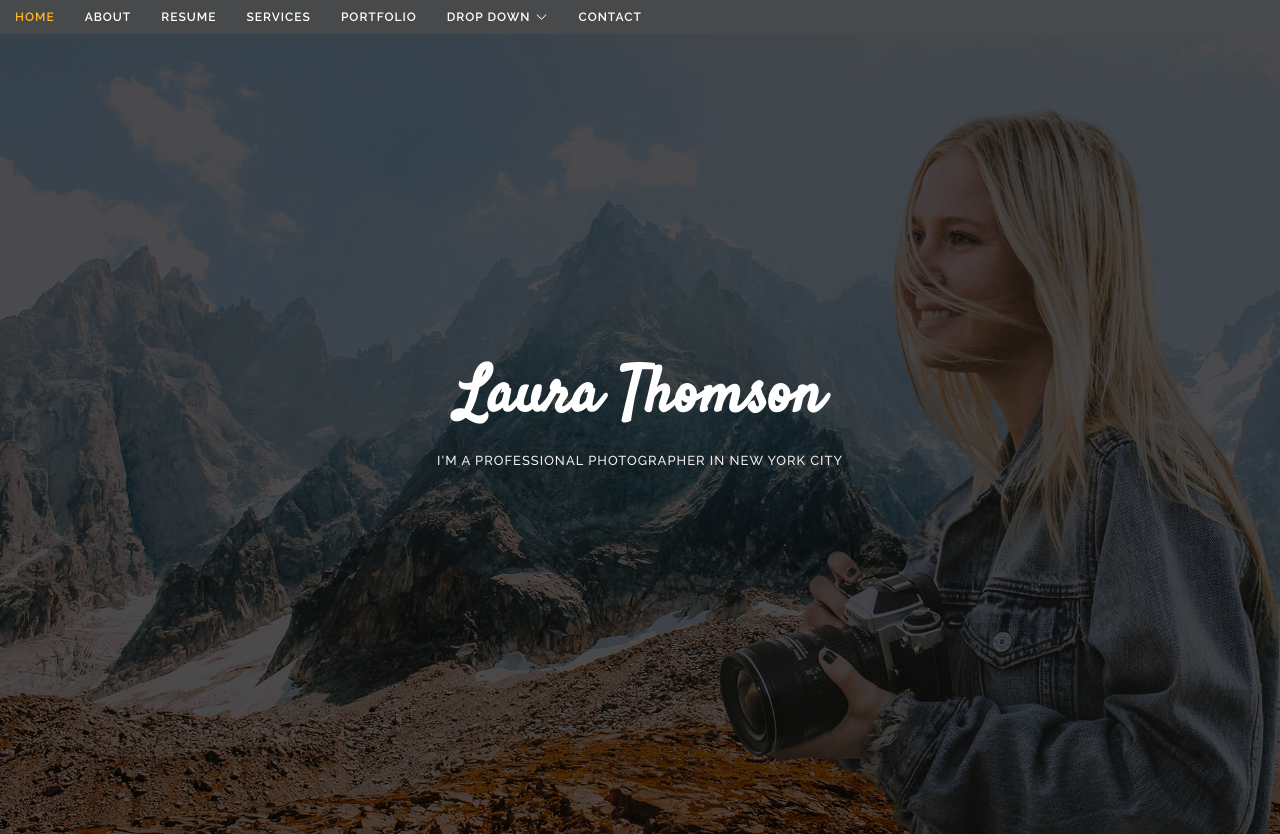
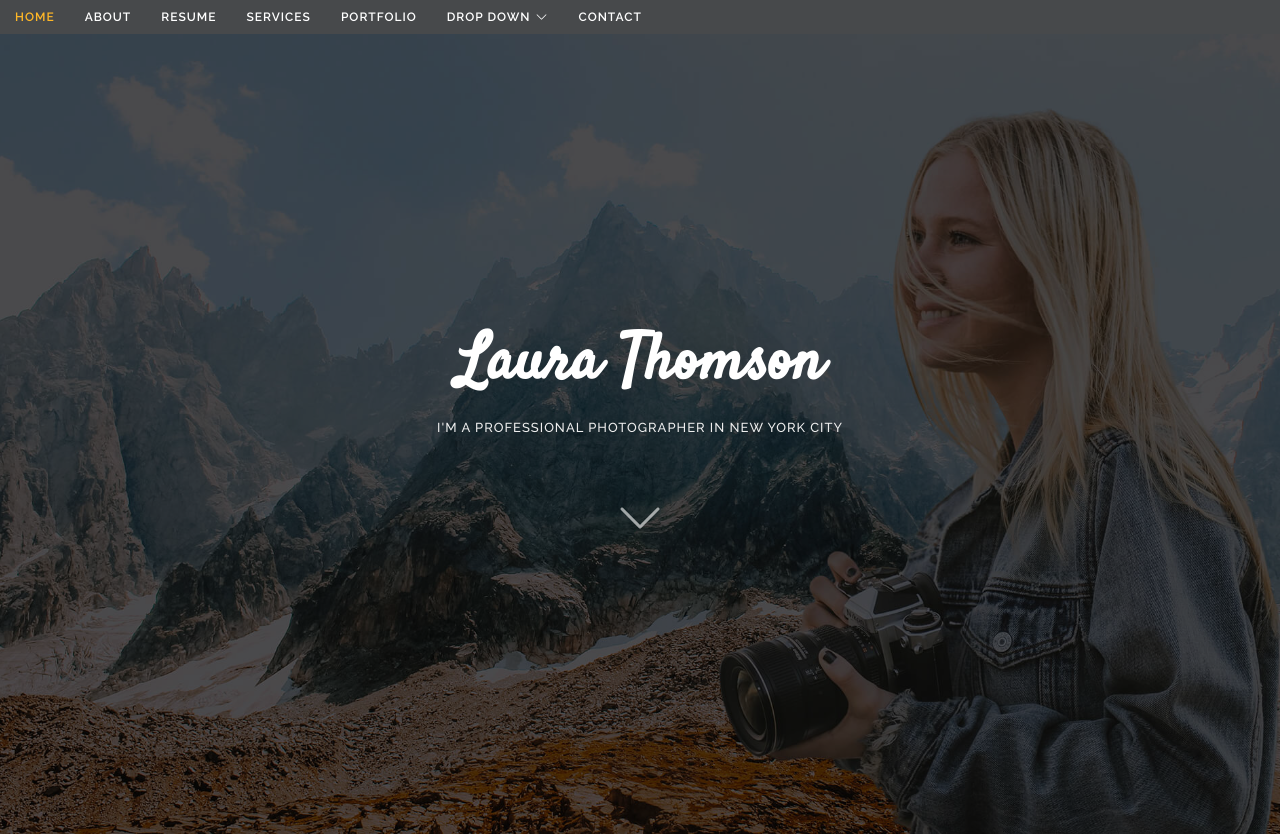
Before and after one commit to Yeasin2021/reacttemplate, a React (Create React App) app: page / in a window 1280 px wide. Built offline with nearby package versions, Linux system fonts and the light colour scheme.

Commit message:
navbar-icon

```diff
--- a/src/App.css
+++ b/src/App.css
@@ -364,6 +364,7 @@ h6 {
 
 .hero .btn-scroll i {
   font-size: 48px;
+
 }
 
 .hero .btn-scroll:hover {
--- a/src/App.js
+++ b/src/App.js
@@ -1,5 +1,5 @@
 import './App.css';
-import 'bootstrap-icons/font/bootstrap-icons.css';
+
 import Header from './components/Header';
 import AboutMe from './components/AboutMe';
 
--- a/src/components/Header.js
+++ b/src/components/Header.js
@@ -1,5 +1,5 @@
 import React from 'react';
-
+import 'bootstrap-icons/font/bootstrap-icons.css';
 
 
 const Header = () => {
@@ -8,7 +8,7 @@ const Header = () => {
 
   <header  className="fixed-top d-flex justify-content-center align-items-center header-transparent">
 
-    <nav  className="navbar" style={{ alignItem:'center' }}>
+    <nav  className="navbar">
       <ul>
         <li><a className="nav-link scrollto active" href="#hero">Home</a></li>
         <li><a className="nav-link scrollto" href="#about">About</a></li>
@@ -44,7 +44,7 @@ const Header = () => {
     <div className="hero-container">
       <h1>Laura Thomson</h1>
       <h2>I'm a Professional Photographer In New York City</h2>
-      <a href="#about" className="btn-scroll scrollto" title="Scroll Down"><i className="bx bx-chevron-down"></i></a>
+      <a href="#about" className="btn-scroll scrollto" title="Scroll Down"><i className="bi bi-chevron-down"></i></a>
     </div>
   </section>
     </div>
```
